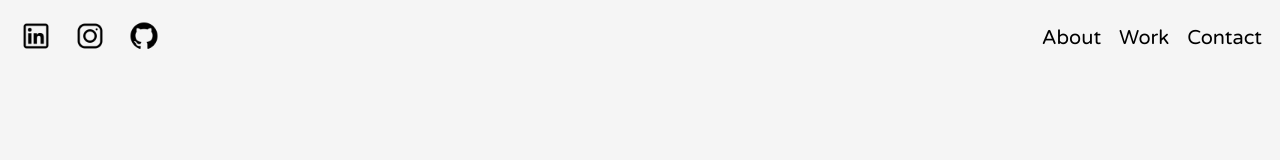
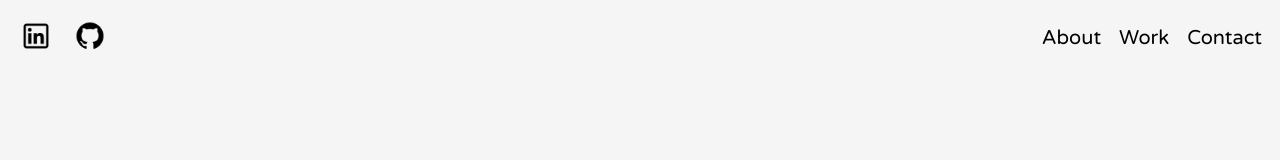
Before and after one commit to 8BitJustin/Portfolio-2019, a React (Create React App) app: page / in a window 1280 px wide. Shown: the top 160 px of the page. Built offline with nearby package versions, Linux system fonts and the light colour scheme.

Commit message:
Removed both Instagram and Dribble links from NavSocial and Overlay components

```diff
--- a/src/components/NavSocial.js
+++ b/src/components/NavSocial.js
@@ -1,7 +1,6 @@
 import React, { Component } from "react";
 
 import LinkedIn from "../images/linkedin-b.png";
-import Instagram from "../images/instagram-b.png";
 import Github from "../images/github-b.png";
 // import Dribbble from "../images/dribbble-b.png";
 
@@ -15,16 +14,9 @@ class NavSocial extends Component {
           <img src={LinkedIn} alt="LinkedIn" />
         </a>
         {/* eslint-disable-next-line */}
-        <a href="https://www.instagram.com/?hl=en" target="_blank">
-          <img src={Instagram} alt="Instagram" />
-        </a>
-        {/* eslint-disable-next-line */}
         <a href="https://github.com/8BitJustin" target="_blank">
           <img src={Github} alt="Github" />
         </a>
-        {/* <a href="https://dribbble.com/" target="_blank">
-          <img src={Dribbble} alt="Dribbble" />
-        </a> */}
       </div>
     );
   }
--- a/src/components/NavSocialOverlay.js
+++ b/src/components/NavSocialOverlay.js
@@ -2,7 +2,6 @@ import React, { Component } from "react";
 
 import Close from "../images/close.png";
 import LinkedIn from "../images/linkedin-w.png";
-import Instagram from "../images/instagram-w.png";
 import Github from "../images/github-w.png";
 // import Dribbble from "../images/dribbble-w.png";
 
@@ -21,21 +20,17 @@ class NavSocialOverlay extends Component {
         />
         <div className="nav-social-overlay-container">
           <div className="nav-social-overlay-icons">
-          {/* eslint-disable-next-line */}
-            <a href="https://www.linkedin.com/in/justinolson34/" target="_blank">
+            <a
+              href="https://www.linkedin.com/in/justinolson34/"
+              // eslint-disable-next-line
+              target="_blank"
+            >
               <img src={LinkedIn} alt="LinkedIn" />
             </a>
-          {/* eslint-disable-next-line */}
-            <a href="https://www.instagram.com/?hl=en" target="_blank">
-              <img src={Instagram} alt="Instagram" />
-            </a>
-          {/* eslint-disable-next-line */}
+            {/* eslint-disable-next-line */}
             <a href="https://github.com/8BitJustin" target="_blank">
               <img src={Github} alt="Github" />
             </a>
-            {/* <a href="https://dribbble.com/" target="_blank">
-              <img src={Dribbble} alt="Dribbble" />
-            </a> */}
           </div>
         </div>
       </div>
--- a/src/pages/About.js
+++ b/src/pages/About.js
@@ -44,9 +44,9 @@ class About extends Component {
             React Native.
           </p>
           <p className="details-container-bot">
-            I'm not limited to the above, and I'm eager to
-            learn new things. Currently my skillset has me focused mainly on
-            Front-End Development, but I'm ready to tackle any challenge.
+            I'm not limited to the above, and I'm eager to learn new things.
+            Currently my skillset has me focused mainly on Front-End
+            Development, but I'm ready to tackle any challenge.
           </p>
         </div>
       </div>
```
